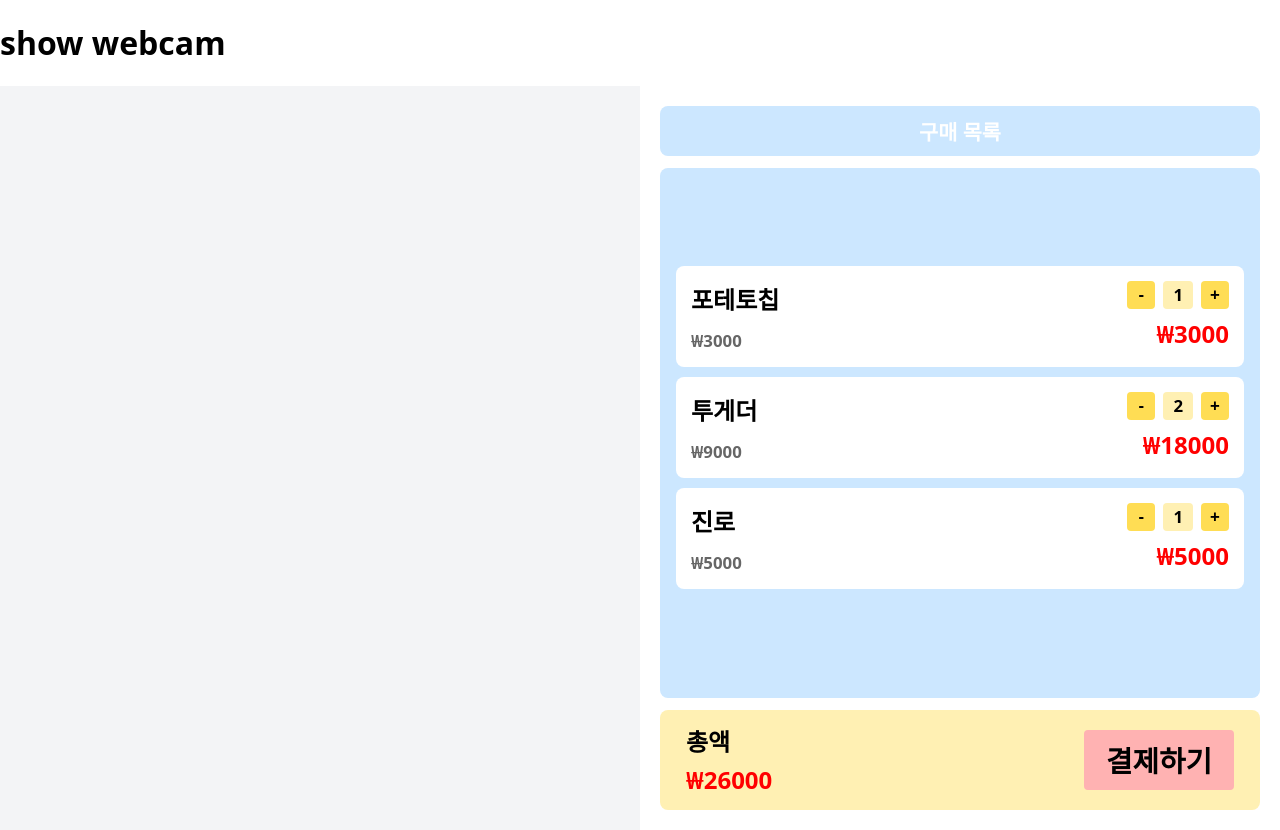
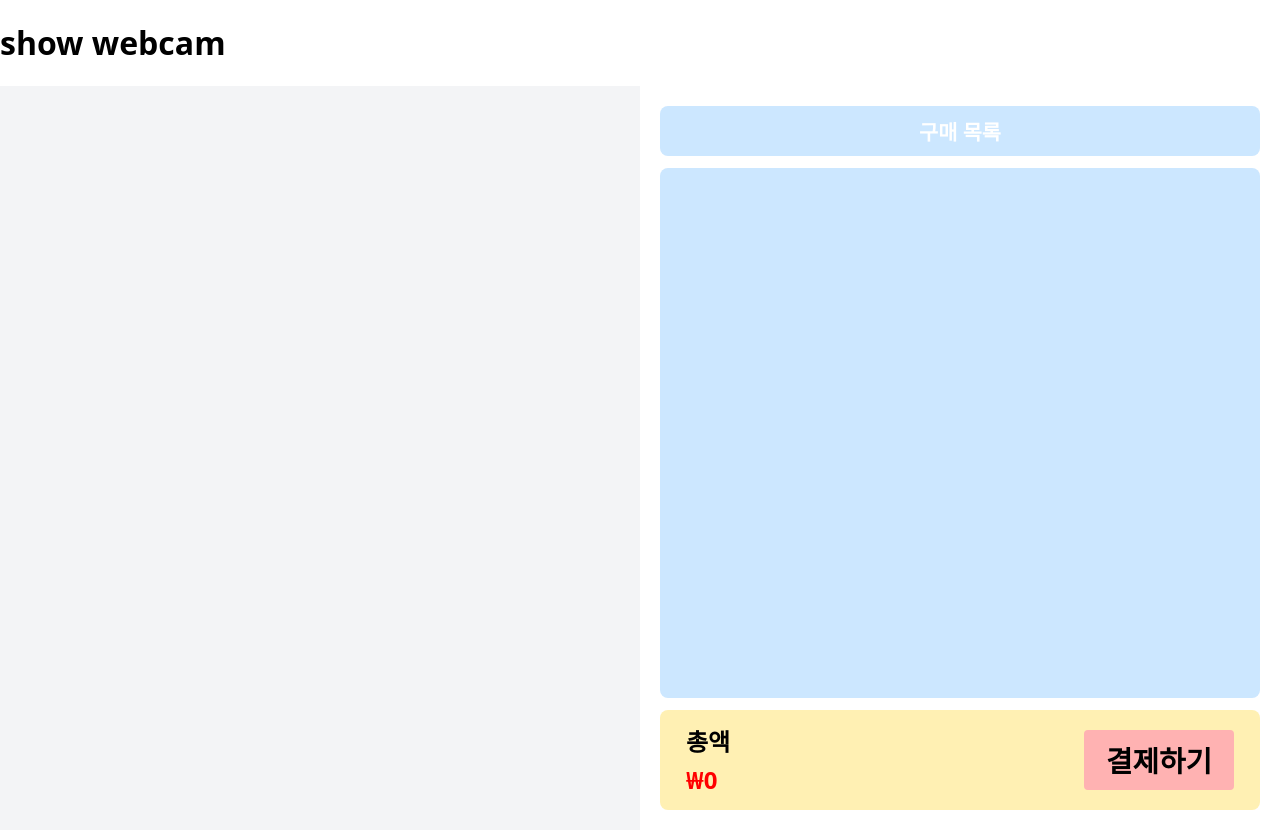
Before and after one commit to ooyoo80/Codyssey_Term_Project, a FastAPI app: page / in a window 1280 px wide. Run offline with FastAPI, Linux system fonts and the light colour scheme; some libraries are stand-ins or nearby versions.

Commit message:
카드 동적 생성 및 기타 문제 수정

```diff
--- a/src/static/index.css
+++ b/src/static/index.css
@@ -69,8 +69,9 @@ html, body {
 .item.list {
 	background-color: #cce7ff;
 	align-items: flex-start;
+	justify-content: flex-start; /* 세로 방향에서 맨 위 정렬 */
 	flex-direction: column;
-	padding: 0;
+	padding: 18px 12px 12px 12px; /* 상단 여백을 늘려 카드가 너무 위에 붙지 않도록 조정 */
 }
 
 .item-card {
--- a/src/static/index.js
+++ b/src/static/index.js
@@ -3,10 +3,12 @@ const API_URL = "http://127.0.0.1:8001";
 const resultText = document.getElementById('result-text');
 const cameraArea = document.getElementById('camera');
 const statusMessage = document.getElementById('status');
-const cartListArea = document.getElementById('.item.list');
+const cartListArea = document.querySelector('.item.list');
 const totalAmountElement = document.querySelector('.total-amount');
 
 let cartList = [];
+// 중복 스캔으로 인한 중복 장바구니 추가를 방지하기 위한 타임스탬프 맵
+const recentAdds = {};
 
 /**
  * [핵심 로직] 바코드 처리 함수
@@ -29,7 +31,7 @@ async function handleScannedCode(barcode) {
 
             console.log(`✅ [성공] 상품 인식: ${product.name}, 주류 여부: ${product.isAlcohol}`);
 
-            addToCart(product);
+            addToCart({ ...product, barcode });
 
             // 주류 안내 메시지 렌더 (새로 추가된 함수 호출)
             renderAlcoholNotice(product, barcode);
@@ -59,6 +61,18 @@ async function handleScannedCode(barcode) {
  * [데이터 관리] 장바구니 배열에 상품 추가
  */
 function addToCart(productToAdd) {
+    // 중복 감지: 같은 바코드가 아주 짧은 시간 내(800ms)에 들어오면 무시
+    try {
+        const now = Date.now();
+        const last = recentAdds[productToAdd.barcode] || 0;
+        if (now - last < 800) {
+            console.warn('중복 추가 감지 - 무시:', productToAdd.barcode);
+            return;
+        }
+        recentAdds[productToAdd.barcode] = now;
+    } catch (e) {
+        // 안전성: productToAdd.barcode가 없으면 그냥 진행
+    }
     const existingItem = cartList.find(item => item.barcode === productToAdd.barcode);
 
     if (existingItem) {
@@ -90,6 +104,10 @@ function updateQuantity(barcode, change) {
  * [UI 렌더링] 장바구니 화면을 배열 데이터에 맞춰 다시 그리는 함수
  */
 function updateCartUI() {
+    if (!cartListArea) {
+        console.error('cartListArea element not found (.item.list)');
+        return;
+    }
     cartListArea.innerHTML = '';
 
     let totalPrice = 0;
@@ -116,7 +134,7 @@ function updateCartUI() {
                 </div>
             </div>
         `;
-        // 생성 HTML 목록 영역에 추가
+        // 생성 HTML 목록 영역에 추가 (항목은 추가된 순서대로 아래로 쌓이도록 'beforeend' 사용)
         cartListArea.insertAdjacentHTML('beforeend', itemHTML);
     });
 
@@ -124,7 +142,8 @@ function updateCartUI() {
         totalAmountElement.innerText = `₩${totalPrice.toLocaleString()}`;
     }
 
-    cartListArea.scrollTop = cartListArea.scrollHeight;
+    // 새로 추가된 항목이 맨 위에 오므로 스크롤을 맨 위로 이동
+    cartListArea.scrollTop = 0;
 }
 
 // 주류 안내 메시지 렌더링 함수
@@ -193,7 +212,7 @@ function startScanner() {
                 target: cameraArea,
             },
             decoder: {
-                readers: ['code_128_reader', 'ean_reader', 'ean_8_reader', 'code_39_reader', 'code_39_vin_reader', 'codabar_reader', 'upc_reader', 'upc_e_reader', 'i2of5_reader'],
+                readers: ['ean_reader', 'code_128_reader', 'ean_8_reader', 'code_39_reader', 'code_39_vin_reader', 'codabar_reader', 'upc_reader', 'upc_e_reader', 'i2of5_reader'],
             },
             locate: true,
             frequency: 10
@@ -218,11 +237,23 @@ function startScanner() {
     );
 
     let isScanning = false;
+    // 마지막으로 감지된 코드와 시간 (같은 코드를 짧은 시간 내 중복 처리 방지)
+    let lastDetectedCode = null;
+    let lastDetectedAt = 0;
 
     Quagga.onDetected((data) => {
+        const code = data.codeResult.code;
+        const now = Date.now();
+
+        // 동일 코드가 짧은 시간(2500ms) 내에 다시 들어오면 무시
+        if (code === lastDetectedCode && (now - lastDetectedAt) < 2500) {
+            // console.debug('Quagga: duplicate detection suppressed', code);
+            return;
+        }
+        lastDetectedCode = code;
+        lastDetectedAt = now;
+
         if (isScanning) return; // 중복 스캔 방지
-
-        const code = data.codeResult.code;
 
         console.log("Barcode detected: ", code);
 
@@ -232,7 +263,7 @@ function startScanner() {
             setTimeout(() => {
                 isScanning = false;
                 if (statusMessage) statusMessage.innerText = "상태: 대기 중 (스캔 가능)";
-            }, 1500)
+            }, 2500)
         });
     });
 }
--- a/src/templates/index.html
+++ b/src/templates/index.html
@@ -17,7 +17,7 @@
                 <div class="item title">구매 목록</div>
 
                 <div class="item list">
-                    <div class="item-card">
+                    <!-- <div class="item-card">
                         <div class="item-info">
                             <span class="name">포테토칩</span>
                             <span class="price">₩3000</span>
@@ -60,14 +60,14 @@
                             </div>
                             <span class="subtotal">₩5000</span>
                         </div>
-                    </div>
+                    </div> -->
                 </div>
 
                 <div class="item pay">
                     <div class="total-pay">
                         <div class="item-total">
                             <span class="total-label">총액</span>
-                            <span class="total-amount">₩26000</span>
+                            <span class="total-amount">₩0</span>
                         </div>
                         <button class="pay-button">결제하기</button>
                     </div>
```
